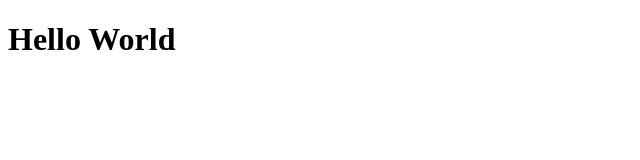
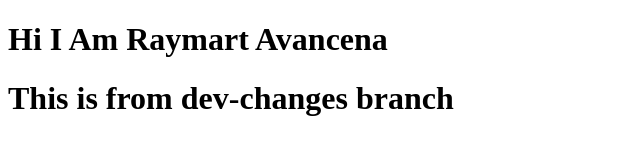
Before and after one commit to raymart-021400/RaymartOfficialProject, a plain HTML site: page index.html in a window 1280 px wide. Shown: the whole page, without its empty margins (0-640 px from the left). Drawn offline with Linux system fonts and the light colour scheme.

Commit message:
Added a  another h1  element on index.html

```diff
--- a/index.html
+++ b/index.html
@@ -7,7 +7,8 @@
 </head>
 <body>
 
-    <h1>Hello World</h1>
+    <h1>Hi I Am Raymart Avancena</h1>
+<h1>This is from dev-changes branch</h1>
 
 </body>
 </html>
```
